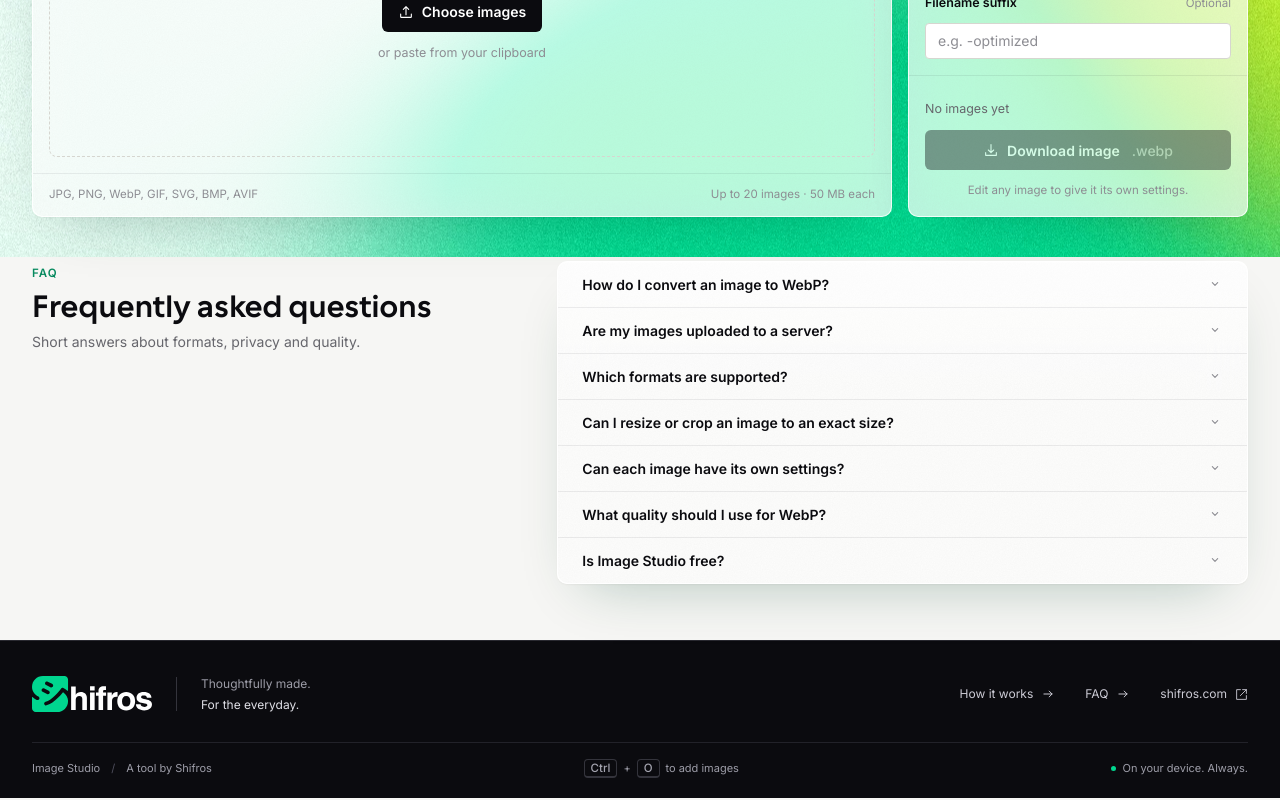
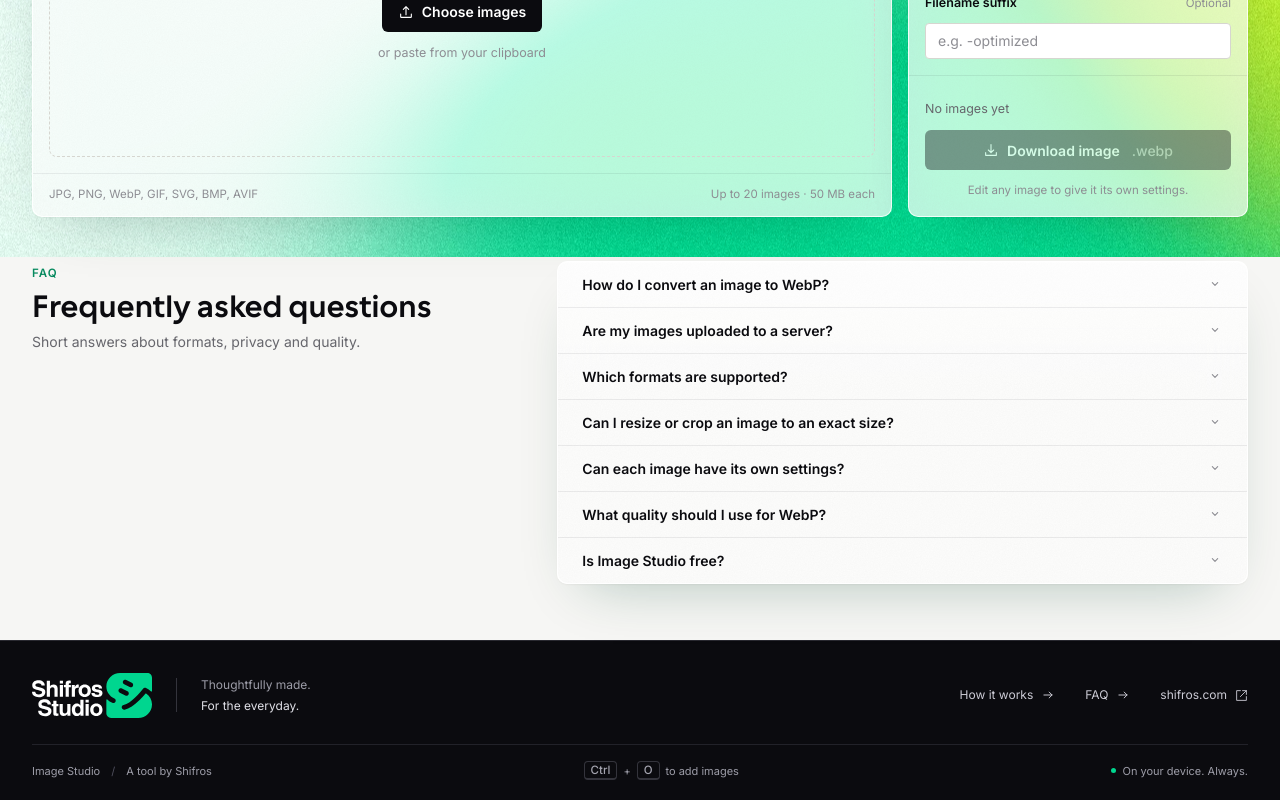
Before and after one commit to Shifros/WebP-Convertor-and-Edits, a React app: page / in a window 1280 px wide. Shown: the part 543-1343 px from the top of the page. Built offline with nearby package versions, Linux system fonts and the light colour scheme.

Commit message:
Footer: restore Shifros Studio lockup

```diff
--- a/src/App.js
+++ b/src/App.js
@@ -1151,9 +1151,9 @@ export default function App() {
               href="https://shifros.com"
               target="_blank"
               rel="noreferrer"
-              aria-label="Shifros home"
+              aria-label="Shifros Studio home"
             >
-              <img src="/brand/shifros-reversed.svg" alt="Shifros" width="1332" height="400" />
+              <img src="/brand/shifros-studio-reversed.svg" alt="Shifros Studio" />
             </a>
             <span className="footer-brand-rule" />
             <span>
```
Also changed, not shown: public/brand/shifros-reversed.svg (deleted), public/brand/shifros-studio-reversed.svg (added).
